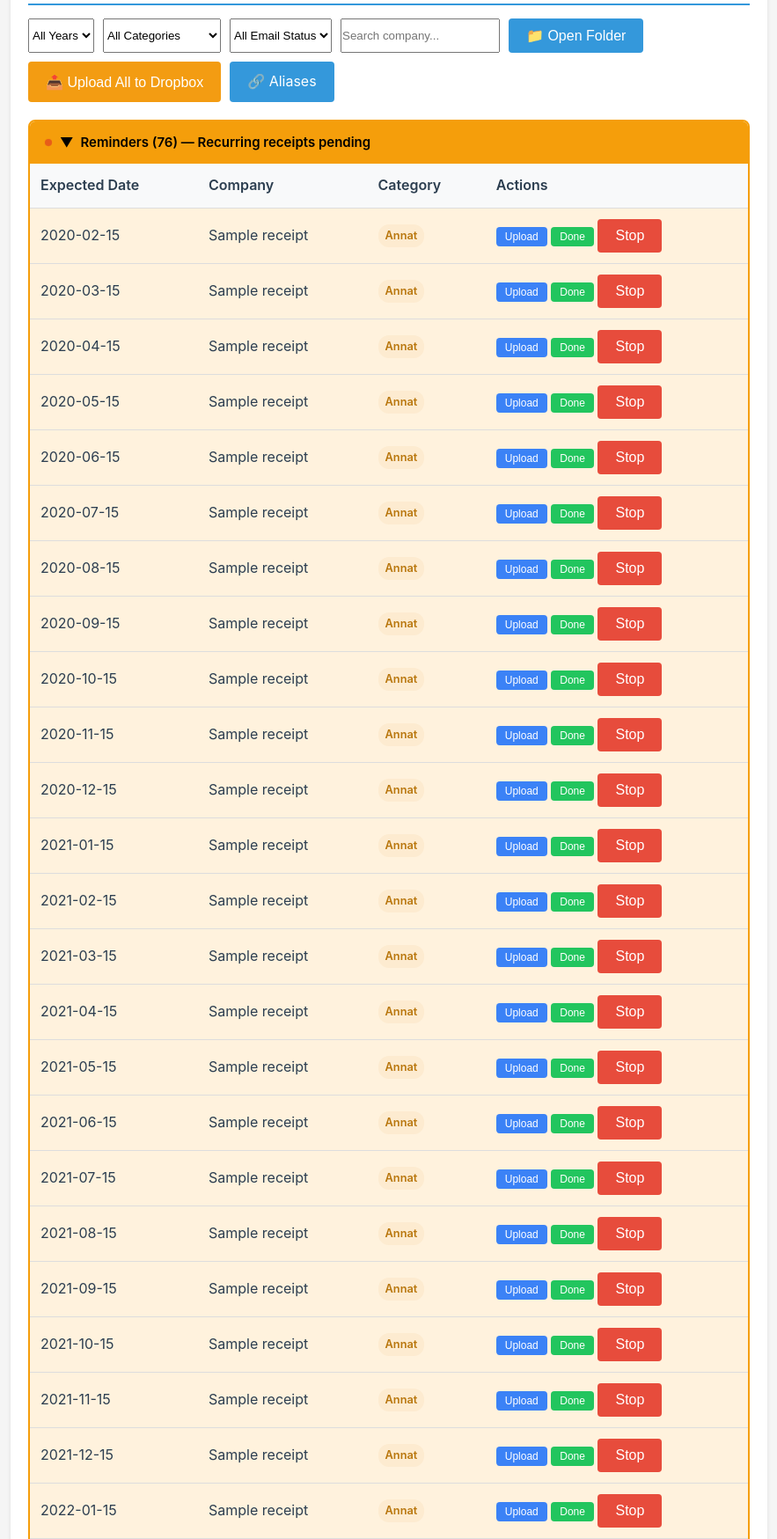
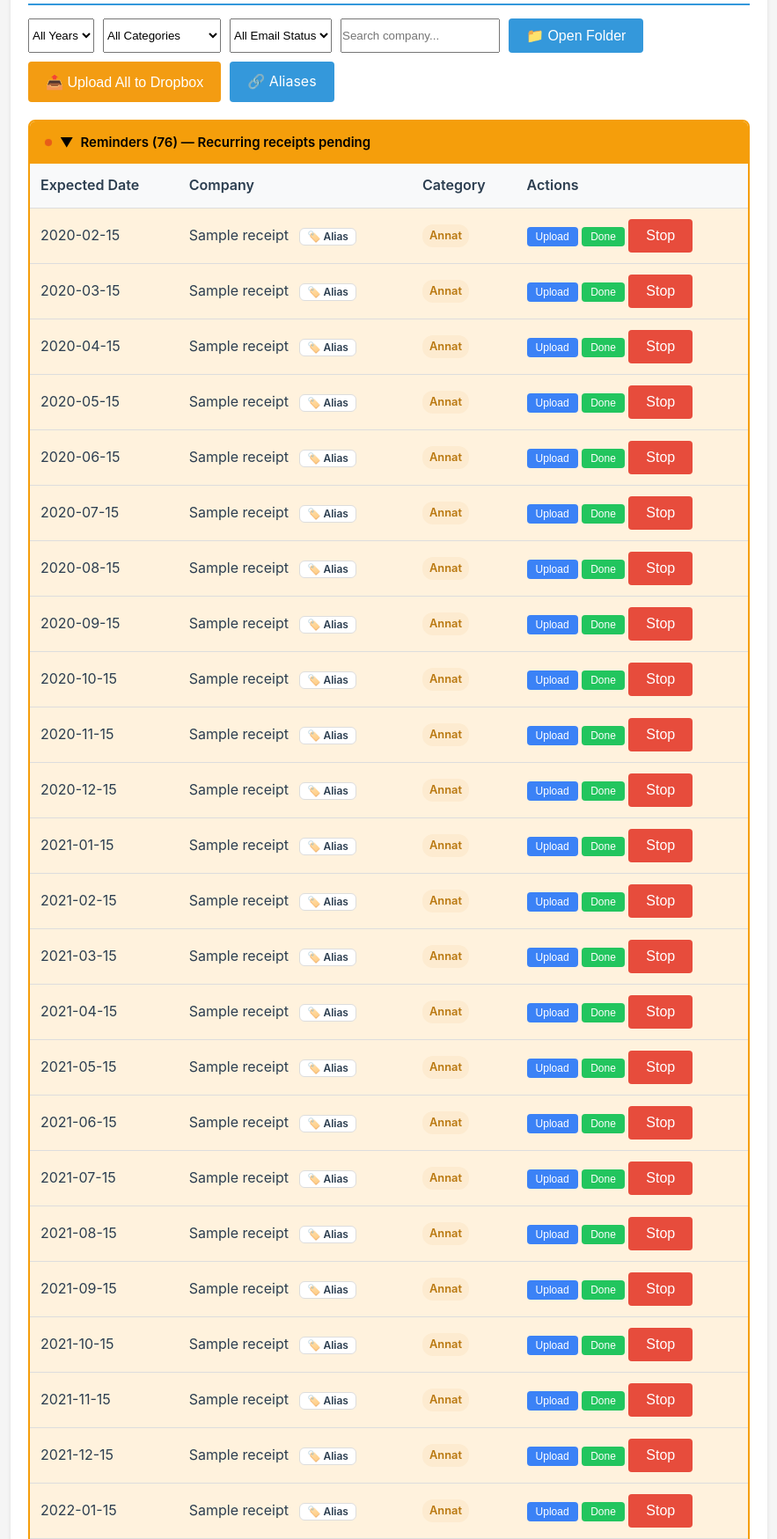
Before and after one commit to fordtheword/ib-receipt-manager, a FastAPI app: page /receipts in a window 1280 px wide. Shown: the part 163-1912 px from the top of the page at 88% size, without its empty margins (198-1081 px from the left). Run offline with FastAPI, Linux system fonts and the light colour scheme; tables that the repository leaves empty hold one stand-in row (values such as "Sample post").

Commit message:
Show alias button + resolved names on reminders and home page
Add the 🏷️ Alias button (and 🔗 resolved-name marker) to the reminder rows and the home page recent-receipts list, so alias management works on every surface. Move the shared .alias-add/.alias-marker CSS into base.html so both templates style it.

Co-Authored-By: Claude Opus 4.8 (1M context) <noreply@anthropic.com>

```diff
--- a/app.py
+++ b/app.py
@@ -50,9 +50,15 @@ def get_ohanterade_folder() -> Path | None:
 async def home(request: Request):
     """Home page with upload form."""
     receipts = database.get_all_receipts(limit=10)
+    alias_map = database.list_alias_map()
+    alias_display_names = {
+        r.id: database.alias_display_name(r.company_name, aliases=alias_map)
+        for r in receipts
+    }
     return templates.TemplateResponse("index.html", {
         "request": request,
         "receipts": receipts,
+        "alias_display_names": alias_display_names,
         "config_status": config.validate_config(),
     })
 
--- a/templates/base.html
+++ b/templates/base.html
@@ -166,6 +166,36 @@
         .status-ok { color: #27ae60; }
         .status-pending { color: #f39c12; cursor: pointer; }
         .text-muted { color: var(--text-muted); font-size: 0.9rem; }
+        .alias-marker {
+            font-size: 11px;
+            opacity: 0.6;
+            margin-left: 4px;
+            cursor: help;
+        }
+        .alias-marker:hover { opacity: 1; }
+        .alias-add {
+            display: inline-flex;
+            align-items: center;
+            gap: 4px;
+            font-size: 12px;
+            font-weight: 600;
+            line-height: 1;
+            margin-left: 8px;
+            padding: 3px 8px;
+            border: 1px solid var(--border-color);
+            border-radius: 6px;
+            background: var(--input-bg);
+            color: var(--text-color);
+            text-decoration: none;
+            cursor: pointer;
+            white-space: nowrap;
+            transition: background 0.12s, border-color 0.12s, color 0.12s;
+        }
+        .alias-add:hover {
+            background: #3498db;
+            border-color: #3498db;
+            color: #fff;
+        }
         .alert {
             padding: 15px;
             border-radius: 4px;
--- a/templates/index.html
+++ b/templates/index.html
@@ -31,7 +31,11 @@
             {% for r in receipts %}
             <tr onclick="window.location='/receipt/{{ r.id }}'" style="cursor:pointer">
                 <td>{{ r.payment_date or '-' }}</td>
-                <td>{{ r.company_name }}</td>
+                <td>
+                    {% set dn = alias_display_names.get(r.id) %}
+                    {{ dn or r.company_name }}{% if dn and dn != r.company_name %} <span class="alias-marker" title="Aliased from: {{ r.company_name }}">🔗</span>{% endif %}
+                    <a href="/aliases?alias={{ r.company_name | urlencode }}" class="alias-add" onclick="event.stopPropagation()" title="Add alias for this name">🏷️ Alias</a>
+                </td>
                 <td>
                     {% if r.category == 'leverantörsfaktura' %}
                     <span class="badge badge-lev">Leverantör</span>
--- a/templates/receipts.html
+++ b/templates/receipts.html
@@ -148,38 +148,6 @@
 .reminder-upload-input {
     display: none;
 }
-.alias-marker {
-    font-size: 11px;
-    opacity: 0.6;
-    margin-left: 4px;
-    cursor: help;
-}
-.alias-marker:hover {
-    opacity: 1;
-}
-.alias-add {
-    display: inline-flex;
-    align-items: center;
-    gap: 4px;
-    font-size: 12px;
-    font-weight: 600;
-    line-height: 1;
-    margin-left: 8px;
-    padding: 3px 8px;
-    border: 1px solid var(--border-color);
-    border-radius: 6px;
-    background: var(--input-bg);
-    color: var(--text-color);
-    text-decoration: none;
-    cursor: pointer;
-    white-space: nowrap;
-    transition: background 0.12s, border-color 0.12s, color 0.12s;
-}
-.alias-add:hover {
-    background: #3498db;
-    border-color: #3498db;
-    color: #fff;
-}
 /* Prevent date and actions column wrapping */
 td:nth-child(2), th:nth-child(2),
 td:last-child, th:last-child {
@@ -236,7 +204,7 @@ td:last-child, th:last-child {
                     {% for rem in due_reminders %}
                     <tr class="reminder-row" id="reminder-top-{{ rem.receipt.id }}-{{ rem.year_month }}">
                         <td>{{ rem.expected_date.isoformat() }}</td>
-                        <td>{{ rem.display_name or rem.receipt.company_name }}{% if rem.display_name and rem.display_name != rem.receipt.company_name %} <span class="alias-marker" title="Aliased from: {{ rem.receipt.company_name }}">🔗</span>{% endif %}</td>
+                        <td>{{ rem.display_name or rem.receipt.company_name }}{% if rem.display_name and rem.display_name != rem.receipt.company_name %} <span class="alias-marker" title="Aliased from: {{ rem.receipt.company_name }}">🔗</span>{% endif %} <a href="/aliases?alias={{ rem.receipt.company_name | urlencode }}" class="alias-add" onclick="event.stopPropagation()" title="Add alias for this name">🏷️ Alias</a></td>
                         <td>
                             {% if rem.receipt.category == 'leverantörsfaktura' %}
                             <span class="badge badge-lev">Leverantör</span>
@@ -286,7 +254,7 @@ td:last-child, th:last-child {
                     <input type="checkbox" class="recurring-checkbox" checked disabled title="Recurring">
                 </td>
                 <td>{{ rem.expected_date.isoformat() }} (expected)</td>
-                <td>{{ rem.display_name or rem.receipt.company_name }}{% if rem.display_name and rem.display_name != rem.receipt.company_name %} <span class="alias-marker" title="Aliased from: {{ rem.receipt.company_name }}">🔗</span>{% endif %}</td>
+                <td>{{ rem.display_name or rem.receipt.company_name }}{% if rem.display_name and rem.display_name != rem.receipt.company_name %} <span class="alias-marker" title="Aliased from: {{ rem.receipt.company_name }}">🔗</span>{% endif %} <a href="/aliases?alias={{ rem.receipt.company_name | urlencode }}" class="alias-add" onclick="event.stopPropagation()" title="Add alias for this name">🏷️ Alias</a></td>
                 <td>
                     {% if rem.receipt.category == 'leverantörsfaktura' %}
                     <span class="badge badge-lev">Leverantör</span>
```
